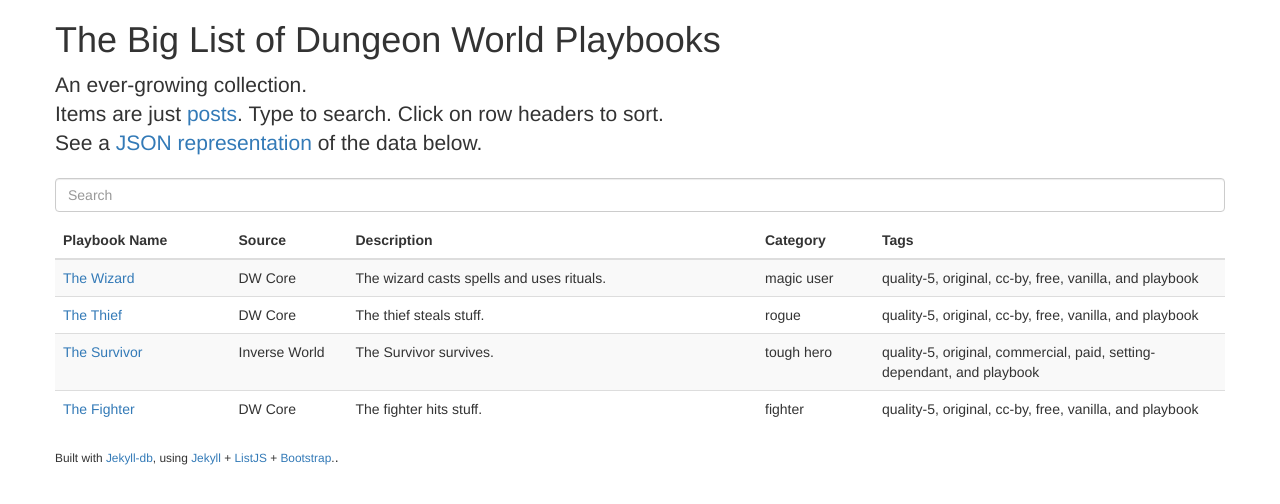
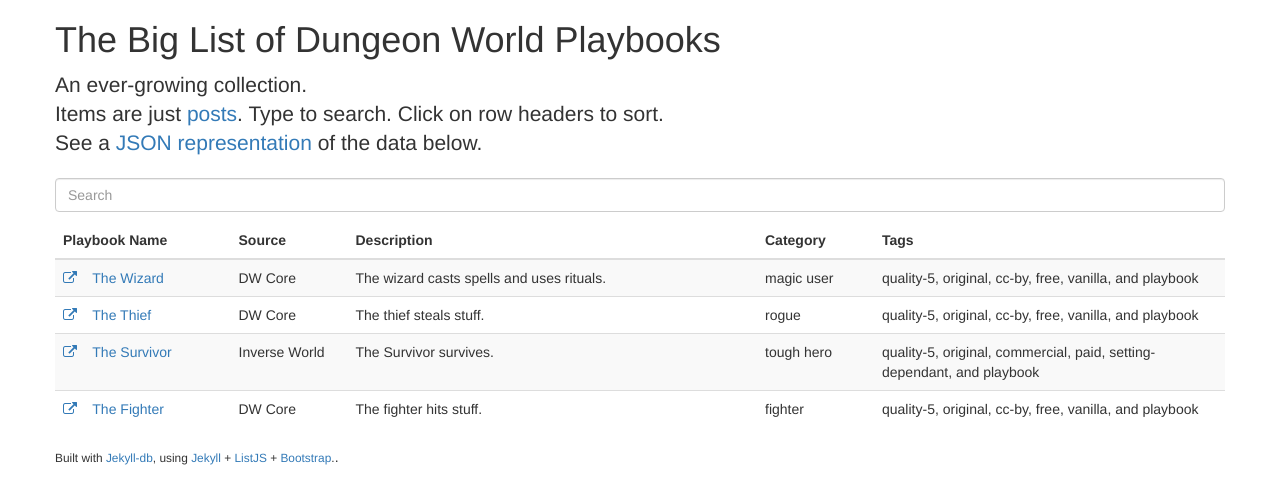
Before and after one commit to exposit/dw-playbooks, a Jekyll site: the page built from index.html, in a window 1280 px wide. Shown: the top 504 px of the page. Built offline with Jekyll 4.4.1, drawn with Linux system fonts in a browser that asks for light colours; nearby versions of some CDN libraries.

Commit message:
adding two way links

```diff
--- a/_includes/head.html
+++ b/_includes/head.html
@@ -12,6 +12,8 @@
 <!-- Latest compiled and minified CSS -->
 <link rel="stylesheet" href="https://maxcdn.bootstrapcdn.com/bootstrap/3.3.7/css/bootstrap.min.css">
 
+<link rel="stylesheet" href="https://maxcdn.bootstrapcdn.com/font-awesome/4.4.0/css/font-awesome.min.css">
+
 <!-- Latest compiled and minified JavaScript -->
 <script src="https://maxcdn.bootstrapcdn.com/bootstrap/3.3.7/js/bootstrap.min.js"></script>
 </head>
--- a/_includes/interactive-table.html
+++ b/_includes/interactive-table.html
@@ -18,7 +18,7 @@
 	<tbody class="list">
 	{% for post in site.posts %}
 		<tr>
-			<td class="playbook-name"><a href="{{ post.link }}">{{ post.playbook-name }}</a></td>
+			<td class="playbook-name"><a href="{{ post.link }}"><i class="fa fa-external-link"></i></a> &nbsp;&nbsp; <a href="{{ site.baseurl }}{{ post.url }}">{{ post.playbook-name }}</a></td>
 			<td class="source">{{ post.source }}</td>
 			<td class="description">{{ post.description }}</td>
 			<td class="category">{{ post.categories }}</td>
```
